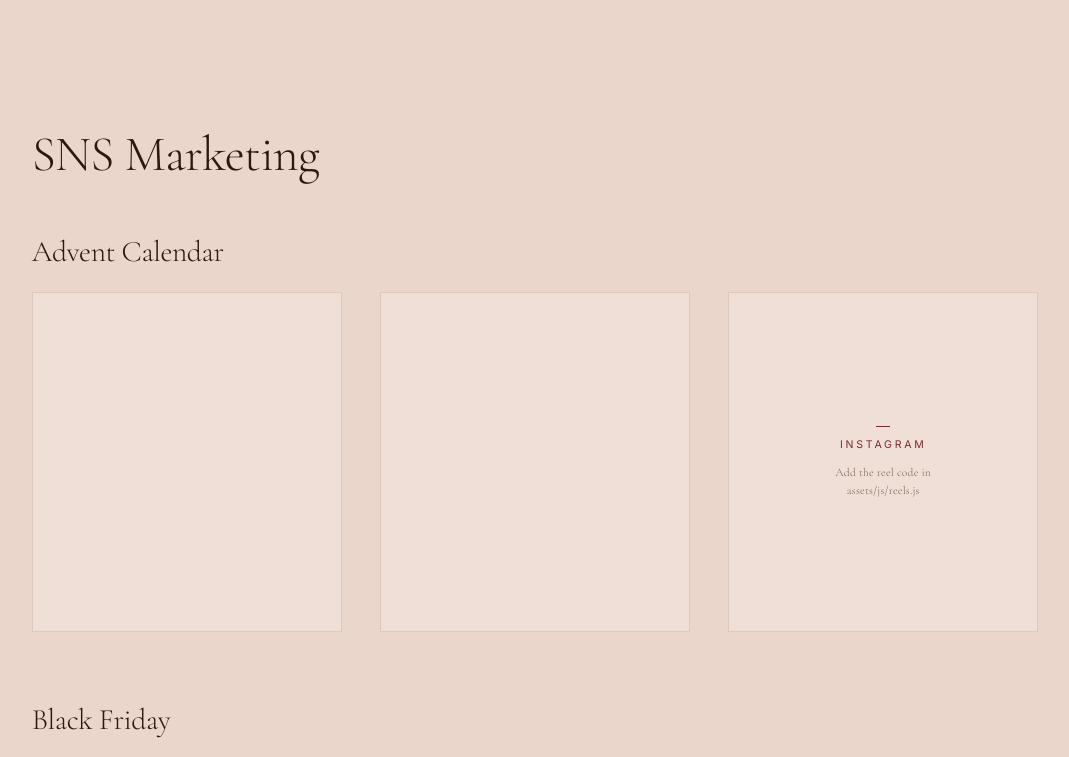
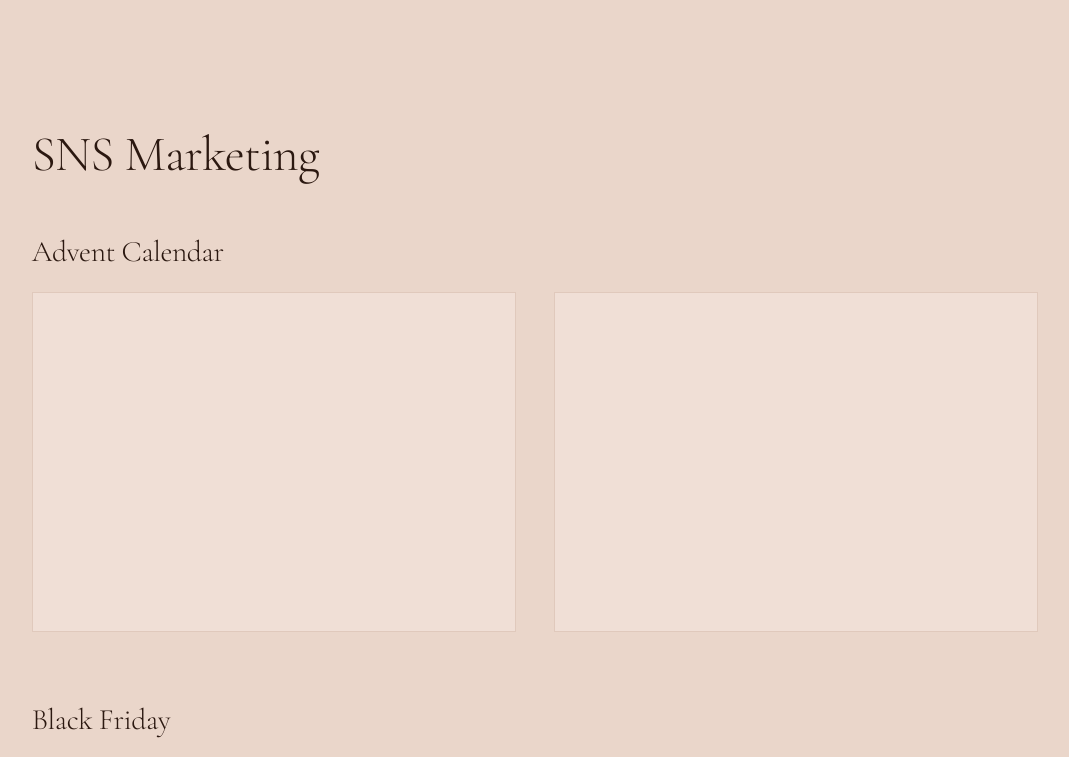
Before and after one commit to SoniaNar/sonia-portfolio, a plain HTML site: page work/lewkin.html in a window 1280 px wide. Shown: the part 1140-1897 px from the top of the page, without its empty margins (105-1174 px from the left). Drawn offline with nearby package versions, Linux system fonts and the light colour scheme; a script that the page names is missing.

Commit message:
Hide article by default using display:none style

```diff
--- a/work/lewkin.html
+++ b/work/lewkin.html
@@ -86,7 +86,7 @@
           <div class="reel__cap"><b>Video two</b><span>Advent Calendar</span></div>
         </article>
 
-        <article class="reel reveal">
+        <article class="reel reveal" style="display:none">
           <div class="reel__frame" data-reel>
             <div class="ph">
               <b>Instagram</b>
```
